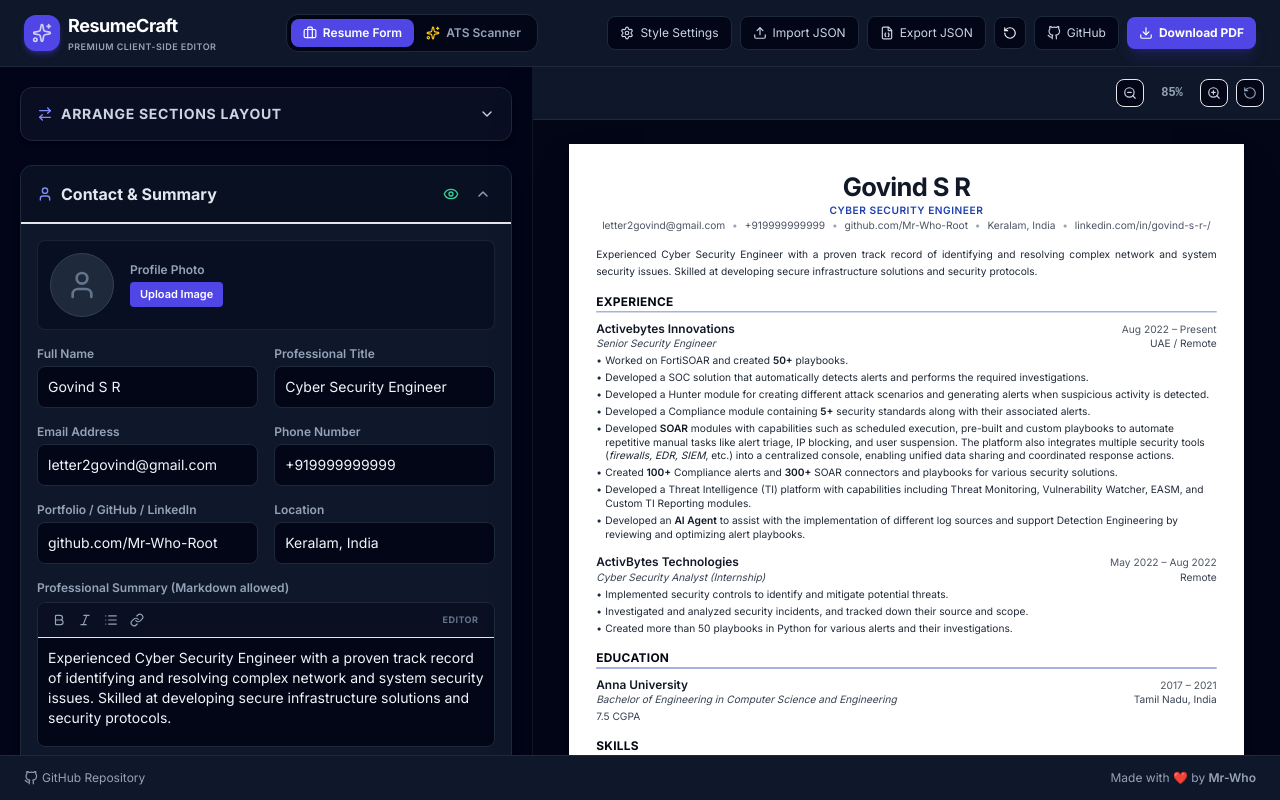
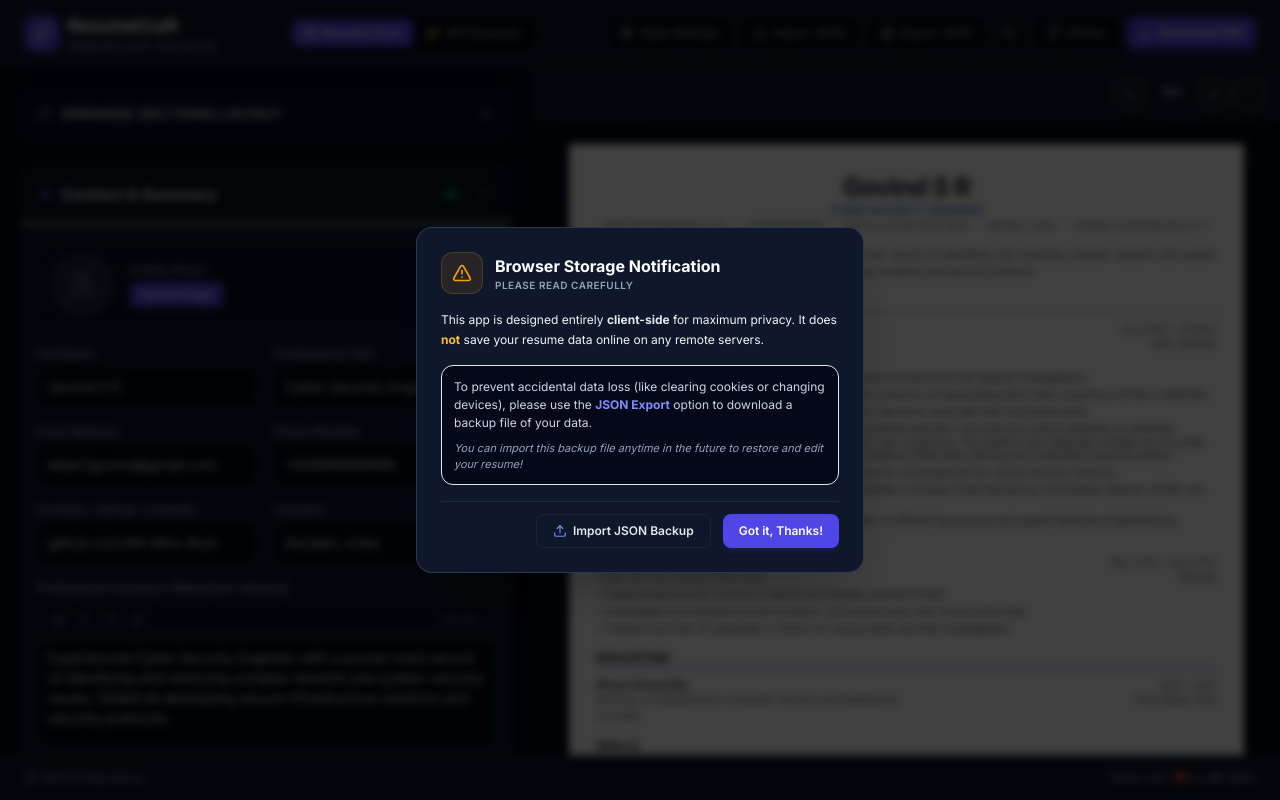
Before and after one commit to Mr-Who-Root/Free-Resume-Builder-Online, a React (Vite) app: page / in a window 1280 px wide. Built offline with nearby package versions, Linux system fonts and the light colour scheme; a web font is replaced by a local one.

Commit message:
feat: add a persistent alert modal to inform users about local-only storage and backup requirements

```diff
--- a/src/components/Layout.tsx
+++ b/src/components/Layout.tsx
@@ -15,7 +15,8 @@ import {
   ChevronDown,
   Check,
   Upload,
-  FileJson
+  FileJson,
+  AlertTriangle
 } from 'lucide-react';
 
 const GithubIcon: React.FC<React.SVGProps<SVGSVGElement>> = (props) => (
@@ -233,7 +234,20 @@ export const Layout: React.FC<LayoutProps> = ({ data, onChange }) => {
   const pageSize = 'a4';
   const [jobDescription, setJobDescription] = useState('');
   const [showStarPrompt, setShowStarPrompt] = useState<{ type: 'pdf' | 'doc' } | null>(null);
+  const [showFirstOpenAlert, setShowFirstOpenAlert] = useState(false);
   const fileInputRef = useRef<HTMLInputElement>(null);
+
+  useEffect(() => {
+    const hasShown = localStorage.getItem('hasShownBackupWarning');
+    if (!hasShown) {
+      setShowFirstOpenAlert(true);
+    }
+  }, []);
+
+  const handleCloseFirstOpenAlert = () => {
+    localStorage.setItem('hasShownBackupWarning', 'true');
+    setShowFirstOpenAlert(false);
+  };
 
   const handleJsonExport = () => {
     const blob = new Blob([JSON.stringify(data, null, 2)], { type: 'application/json' });
@@ -256,6 +270,7 @@ export const Layout: React.FC<LayoutProps> = ({ data, onChange }) => {
         const parsed = JSON.parse(ev.target?.result as string);
         if (parsed?.personalInfo && parsed?.styles) {
           onChange(parsed);
+          handleCloseFirstOpenAlert();
         }
       } catch { /* ignore */ }
     };
@@ -523,6 +538,54 @@ export const Layout: React.FC<LayoutProps> = ({ data, onChange }) => {
         </div>
       )}
 
+      {/* Local storage warning modal */}
+      {showFirstOpenAlert && (
+        <div className="fixed inset-0 bg-black/75 backdrop-blur-sm z-[9999] flex items-center justify-center p-4">
+          <div className="bg-slate-900 border border-slate-700/80 rounded-2xl p-6 max-w-md w-full shadow-2xl animate-slideDown space-y-4">
+            <div className="flex items-center gap-3 text-amber-500">
+              <div className="bg-amber-500/10 p-2.5 rounded-xl border border-amber-500/20">
+                <AlertTriangle className="w-5 h-5" />
+              </div>
+              <div>
+                <h3 className="text-base font-bold text-white">Browser Storage Notification</h3>
+                <p className="text-[10px] text-slate-400 font-semibold uppercase tracking-wider">Please Read Carefully</p>
+              </div>
+            </div>
+
+            <p className="text-xs text-slate-350 leading-relaxed">
+              This app is designed entirely <strong className="text-slate-200">client-side</strong> for maximum privacy. It does <strong className="text-amber-400">not</strong> save your resume data online on any remote servers.
+            </p>
+
+            <div className="bg-slate-950/80 p-3 rounded-xl border border-slate-850 space-y-2 text-xs">
+              <p className="text-slate-300 leading-normal">
+                To prevent accidental data loss (like clearing cookies or changing devices), please use the <strong className="text-indigo-400">JSON Export</strong> option to download a backup file of your data.
+              </p>
+              <p className="text-[11px] text-slate-400 italic">
+                You can import this backup file anytime in the future to restore and edit your resume!
+              </p>
+            </div>
+
+            <div className="flex gap-3 justify-end pt-3 border-t border-slate-800">
+              <button
+                onClick={() => {
+                  fileInputRef.current?.click();
+                }}
+                className="px-4 py-2 text-xs bg-slate-850 hover:bg-slate-800 text-slate-200 rounded-lg font-semibold transition border border-slate-800/80 hover:border-slate-700/80 flex items-center gap-1.5"
+              >
+                <Upload className="w-3.5 h-3.5 text-indigo-400" />
+                <span>Import JSON Backup</span>
+              </button>
+              <button
+                onClick={handleCloseFirstOpenAlert}
+                className="px-4 py-2 text-xs bg-indigo-600 hover:bg-indigo-700 text-white rounded-lg font-semibold transition shadow-md shadow-indigo-600/15"
+              >
+                Got it, Thanks!
+              </button>
+            </div>
+          </div>
+        </div>
+      )}
+
       {/* Star Prompt modal alert */}
       {showStarPrompt && (
         <div className="fixed inset-0 bg-black/65 backdrop-blur-sm z-[9999] flex items-center justify-center p-4">
```
